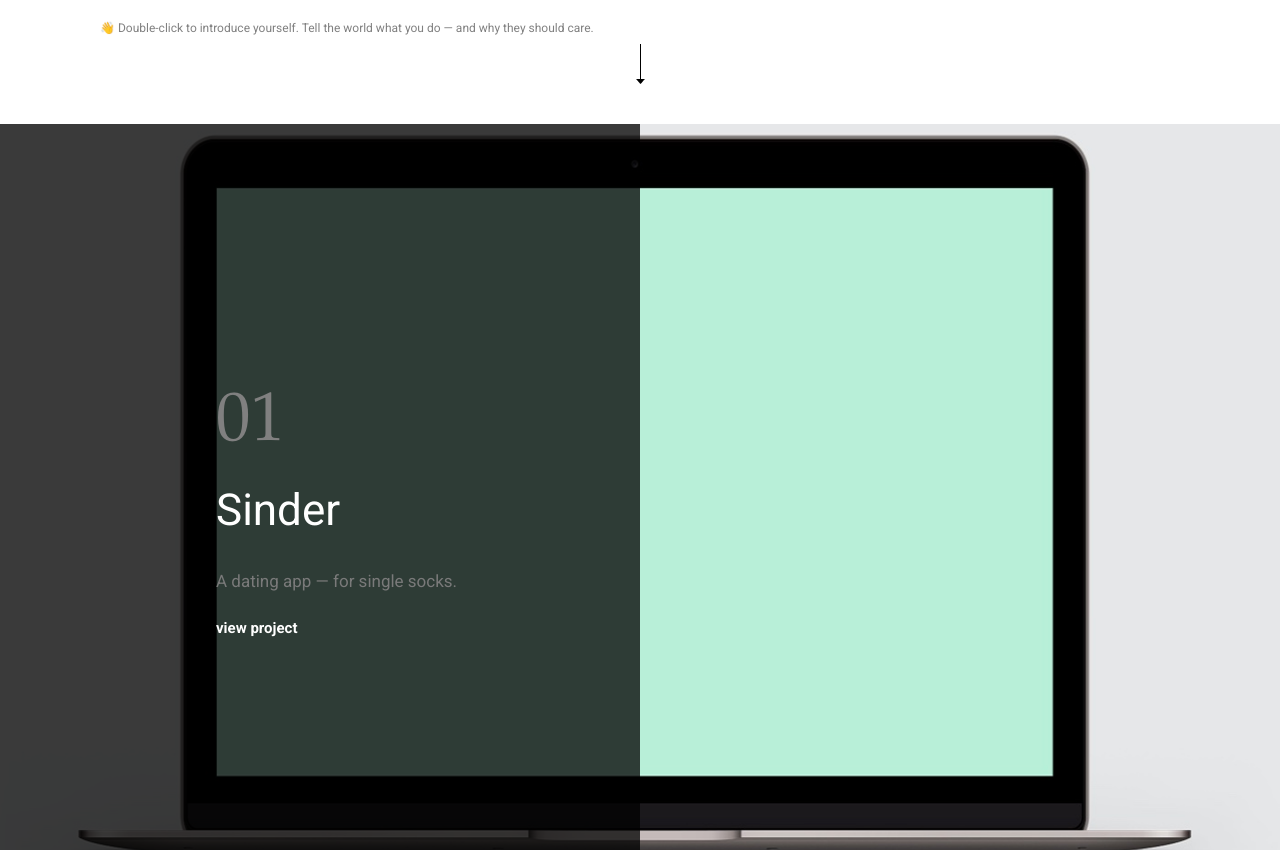
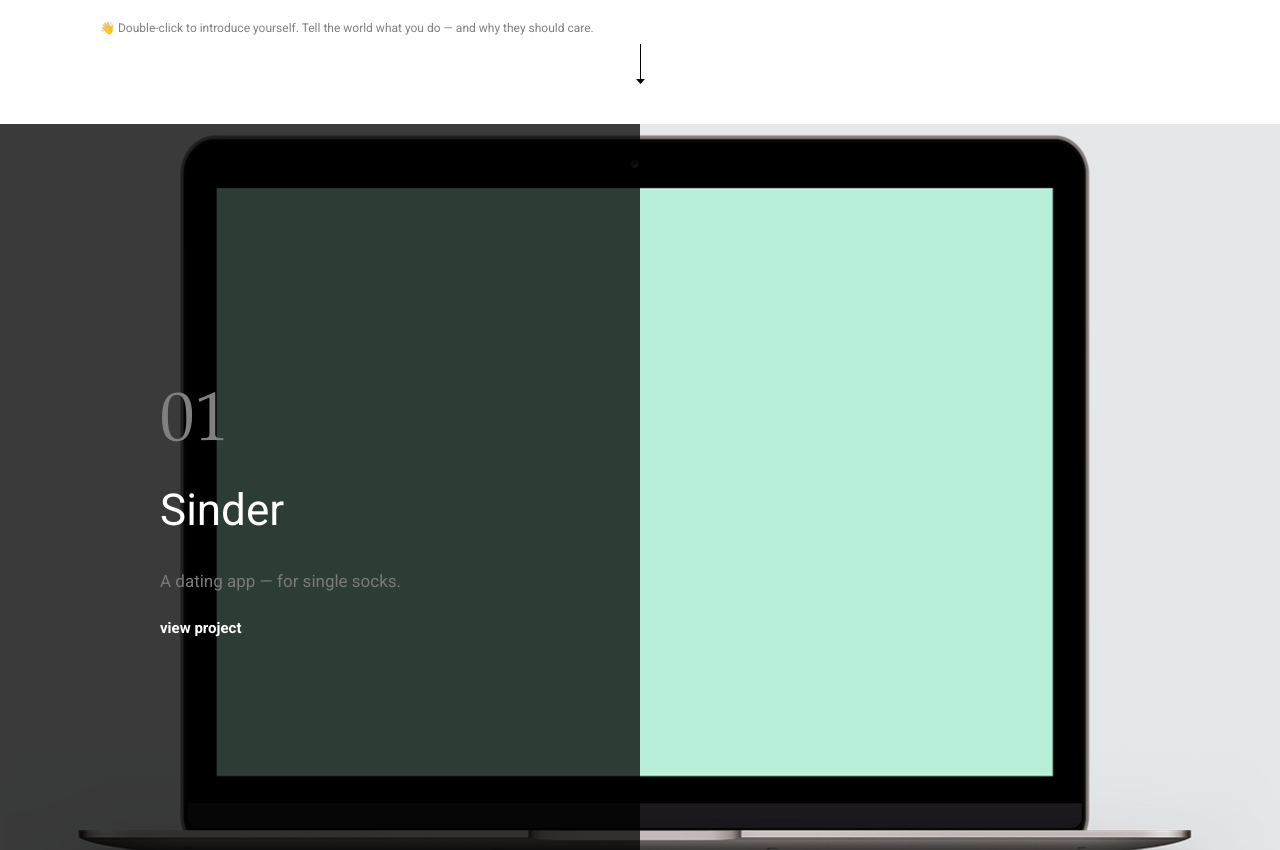
Before and after one commit to imRonon/portfolio-template, a plain HTML site: page index.html in a window 1280 px wide. Shown: the part 680-1530 px from the top of the page. Drawn offline with Linux system fonts and the light colour scheme.

Commit message:
texts imroved

```diff
--- a/css/main.css
+++ b/css/main.css
@@ -97,7 +97,6 @@ a {
     width: 50%;
     background-color: #000000bf;
     padding-top: 270.5px;
-    padding-left: 216px;
     height: 100%;
 }
 .main-title {
@@ -126,6 +125,11 @@ a {
     letter-spacing: 0%;
     color: #7a7a7a;
     margin-bottom: 21px;
+}
+.main-texts {
+    display: block;
+    width: 320px;
+    margin: auto;
 }
 .main-link {
     font-family: Roboto;
```
